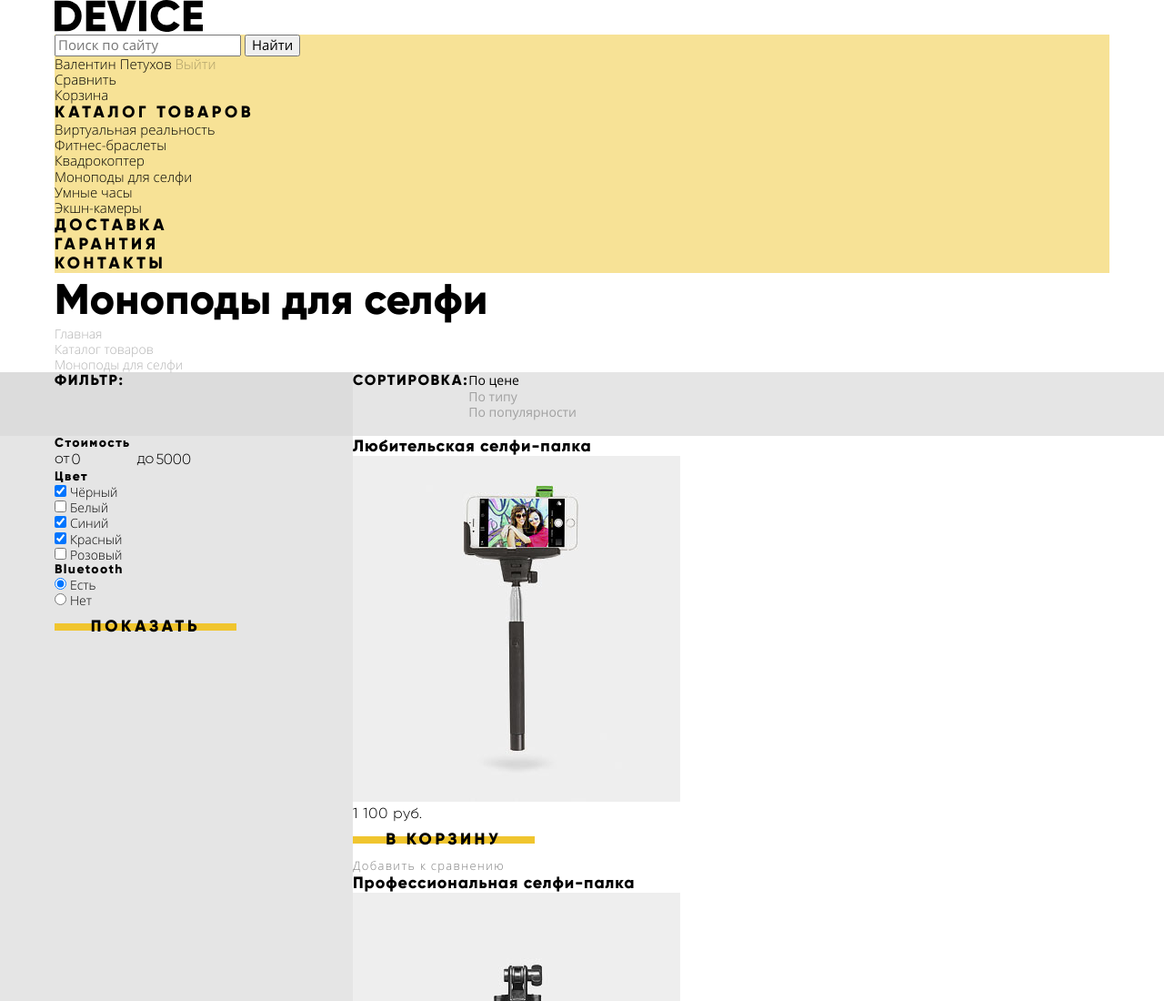
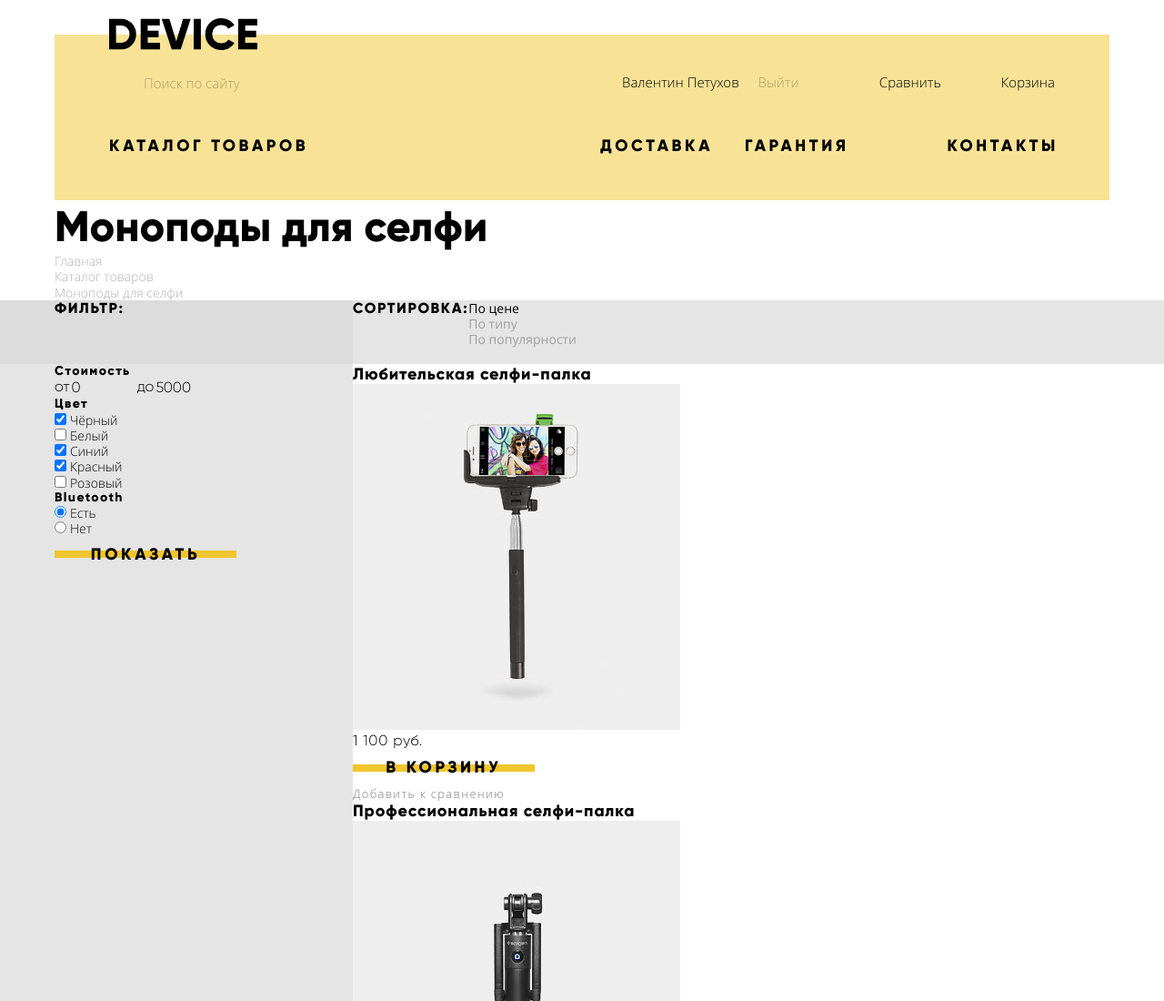
Before and after one commit to garmonica/378519-device-29, a plain HTML site: page catalog.html in a window 1280 px wide. Shown: the top 1100 px of the page at 91% size. Drawn offline with nearby package versions, Linux system fonts and the light colour scheme.

Commit message:
Сверстала шапку

```diff
--- a/catalog.html
+++ b/catalog.html
@@ -12,13 +12,17 @@
         <a class="main-header-logo" href="index.html">
           <img src="img/logo-device.svg" alt="Логотип магазина «Девайс»" width="163" height="35">
         </a>
-        <div class="main-navigation-container">
-          <form class="main-navigation-search-form" action="https://echo.htmlacademy.ru" method="get">
-            <input type="search" name="search" placeholder="Поиск по сайту">
-            <input type="submit" value="Найти">
+
+        <div class="user-navigation">
+          <form class="user-navigation-form" action="https://echo.htmlacademy.ru" method="get">
+            <div class="navigation-search-container">
+              <label class="visually-hidden" for="search-field">Поиск по сайту</label>
+              <input class="navigation-search-input" type="search" name="search" id="search-field" placeholder="Поиск по сайту">
+              <button class="navigation-search-button" type="submit">Найти</button>
+            </div>
           </form>
-          <ul class="user-navigation">
-            <li>
+          <ul class="user-navigation-list">
+            <li class="user-navigation-login">
               <a class="user-navigation-link user-navigation-account" href="blank.html">Валентин Петухов</a>
               <a class="user-navigation-link user-navigation-logout" href="blank.html">Выйти</a>
             </li>
@@ -29,42 +33,38 @@
               <a class="user-navigation-link" href="blank.html">Корзина</a>
             </li>
           </ul>
+        </div>
+
         <ul class="site-navigation">
-            <li>
-              <a class="site-navigation-link" href="catalog.html">Каталог товаров</a>
+          <li class="site-navigation-item site-navigation-catalog">
+            <a class="site-navigation-link site-catalog-link" href="catalog.html">Каталог товаров</a>
+            <div class="dropdown-container">
               <ul class="dropdown-navigation">
-                <li>
+                <li class="dropdown-item">
                   <a class="dropdown-navigation-link" href="blank.html">Виртуальная реальность</a>
+                  <a class="dropdown-navigation-link" href="blank.html">Моноподы для селфи</a>
+                  <a class="dropdown-navigation-link" href="blank.html">Экшн-камеры</a>
                 </li>
-                <li>
+                <li class="dropdown-item">
                   <a class="dropdown-navigation-link" href="blank.html">Фитнес-браслеты</a>
+                  <a class="dropdown-navigation-link" href="blank.html">Умные часы</a>
                 </li>
-                <li>
+                <li class="dropdown-item">
                   <a class="dropdown-navigation-link" href="blank.html">Квадрокоптер</a>
                 </li>
-                <li>
-                  <a class="dropdown-navigation-link" href="blank.html">Моноподы для селфи</a>
+              </ul>
+            </div>
           </li>
-                <li>
-                  <a class="dropdown-navigation-link" href="blank.html">Умные часы</a>
-                </li>
-                <li>
-                  <a class="dropdown-navigation-link" href="blank.html">Экшн-камеры</a>
-                </li>
-              </ul>
-            </li>
-            <li>
+          <li class="site-navigation-item">
             <a class="site-navigation-link" href="blank.html">Доставка</a>
           </li>
-            <li>
+          <li class="site-navigation-item">
             <a class="site-navigation-link" href="blank.html">Гарантия</a>
           </li>
-            <li>
+          <li class="site-navigation-item">
             <a class="site-navigation-link" href="blank.html">Контакты</a>
           </li>
         </ul>
-        </div>
-
       </nav>
     </header>
     <main class="page-main">
--- a/css/style.css
+++ b/css/style.css
@@ -41,6 +41,7 @@
   --black-opacity-20: rgba(0, 0, 0, 0.2);
   --black-opacity-30: rgba(0, 0, 0, 0.3);
   --black-opacity-50: rgba(0, 0, 0, 0.5);
+  --black-opacity-60: rgba(0, 0, 0, 0.6);
   --basic-white: #FFFFFF;
   --white-opacity-70: rgba(255, 255, 255, 0.7);
   --special-yellow: #F7E296;
@@ -110,7 +111,8 @@ img {
   z-index: -1;
 }
 
-.button:hover::before {
+.button:hover::before,
+.button:focus::before {
   transition-duration: 0.6s;
   height: 100%;
   top: 0;
@@ -134,11 +136,85 @@ img {
   padding: 0 20px;
 }
 
-.main-navigation-container {
+.main-header-logo {
+  position: relative;
+  top: 20px;
+  left: 60px;
+}
+
+.main-header-logo[href]:hover,
+.main-header-logo[href]:focus {
+  opacity: 60%;
+}
+
+.main-header-logo[href]:active {
+  opacity: 30%;
+}
+
+/* User navigation */
+
+.user-navigation {
+  display: flex;
+  padding: 30px 60px;
   background-color: var(--special-yellow);
 }
 
-.user-navigation,
+/* Search */
+
+.navigation-search-container {
+  display: flex;
+  width: 502px;
+  margin-right: 38px;
+}
+
+.navigation-search-input {
+  display: block;
+  width: 356px;
+  margin: 0;
+  padding: 8px 0 4px 38px;
+  background-color: transparent;
+  border: none;
+  font-family: "Open Sans", "Arial", sans-serif;
+  font-size: 15px;
+  font-weight: 300;
+  color: var(--basic-black);
+  border-bottom: 2px solid transparent;
+}
+
+.navigation-search-input::placeholder {
+  color: var(--black-opacity-30);
+}
+
+.navigation-search-button {
+  opacity: 0;
+  padding: 12px 15px;
+  font-family: "Open Sans", "Arial", sans-serif;
+  font-style: normal;
+  font-weight: 300;
+  font-size: 15px;
+  text-transform: uppercase;
+  background-color: transparent;
+  border: 2px solid var(--basic-black);
+  cursor: pointer;
+}
+
+.navigation-search-input:focus {
+  border-bottom: 2px solid var(--basic-black);
+  outline: none;
+}
+
+.navigation-search-input:focus ~ .navigation-search-button,
+.navigation-search-button:focus {
+  opacity: 1;
+}
+
+.navigation-search-container:focus-within .navigation-search-input {
+  border-bottom: 2px solid var(--basic-black);
+}
+
+/* User navigation list */
+
+.user-navigation-list,
 .site-navigation,
 .dropdown-navigation {
   margin: 0;
@@ -152,20 +228,101 @@ img {
   color: var(--basic-black);
 }
 
+.user-navigation-list {
+  display: flex;
+  justify-content: space-between;
+  align-items: center;
+  flex-grow: 1;
+}
+
+.user-navigation-login {
+  width: 241px;
+}
+
+.user-navigation-link {
+  padding: 5px 24px;
+  padding-right: 0;
+}
+
+.user-navigation-logout {
+  padding: 5px 17px;
+  padding-right: 0;
+}
+
+/* Site navigation */
+
 .site-navigation {
+  position: relative;
+  padding: 0 60px 35px;
+  padding-right: 56px;
+  display: flex;
+  justify-content: space-between;
   font-family: "Gilroy", "Arial", sans-serif;
   font-weight: 800;
   font-size: 18px;
   letter-spacing: 0.2em;
   text-transform: uppercase;
+  background-color: var(--special-yellow);
+}
+
+.site-navigation-catalog {
+  width: 505px;
+}
+
+.site-navigation-item {
+  margin-left: 35px;
+  padding: 6px 0 15px;
+}
+
+.site-navigation-item:first-child {
+  margin-left: 0;
+}
+
+.site-navigation-item:last-child {
+  margin-left: auto;
+}
+
+.dropdown-container {
+  display: none;
+  width: 100%;
+  min-height: 150px;
+  box-sizing: border-box;
+  padding-left: 60px;
+  background-color: var(--special-yellow);
+  position: absolute;
+  top: 42px;
+  left: 0;
 }
 
 .dropdown-navigation {
+  display: flex;
+  flex-wrap: wrap;
+  align-content: flex-start;
   font-family: "Open Sans", "Arial", sans-serif;
   font-weight: 300;
   font-size: 15px;
   letter-spacing: normal;
   text-transform: none;
+}
+
+.site-catalog-link {
+  padding-right: 32px;
+}
+
+.site-navigation-catalog:hover .dropdown-container,
+.site-navigation-catalog:focus-within .dropdown-container {
+  display: block;
+}
+
+.dropdown-item {
+  padding: 11px 0 5px;
+  margin-right: 63px;
+}
+
+.dropdown-navigation-link {
+  display: block;
+  margin-bottom: 6px;
+  padding: 5px 0;
 }
 
 /* MAIN ======================================================== */
```
Also changed, not shown: index.html (+32 -25 lines). Lines whose indentation alone changed are shown as unchanged.
